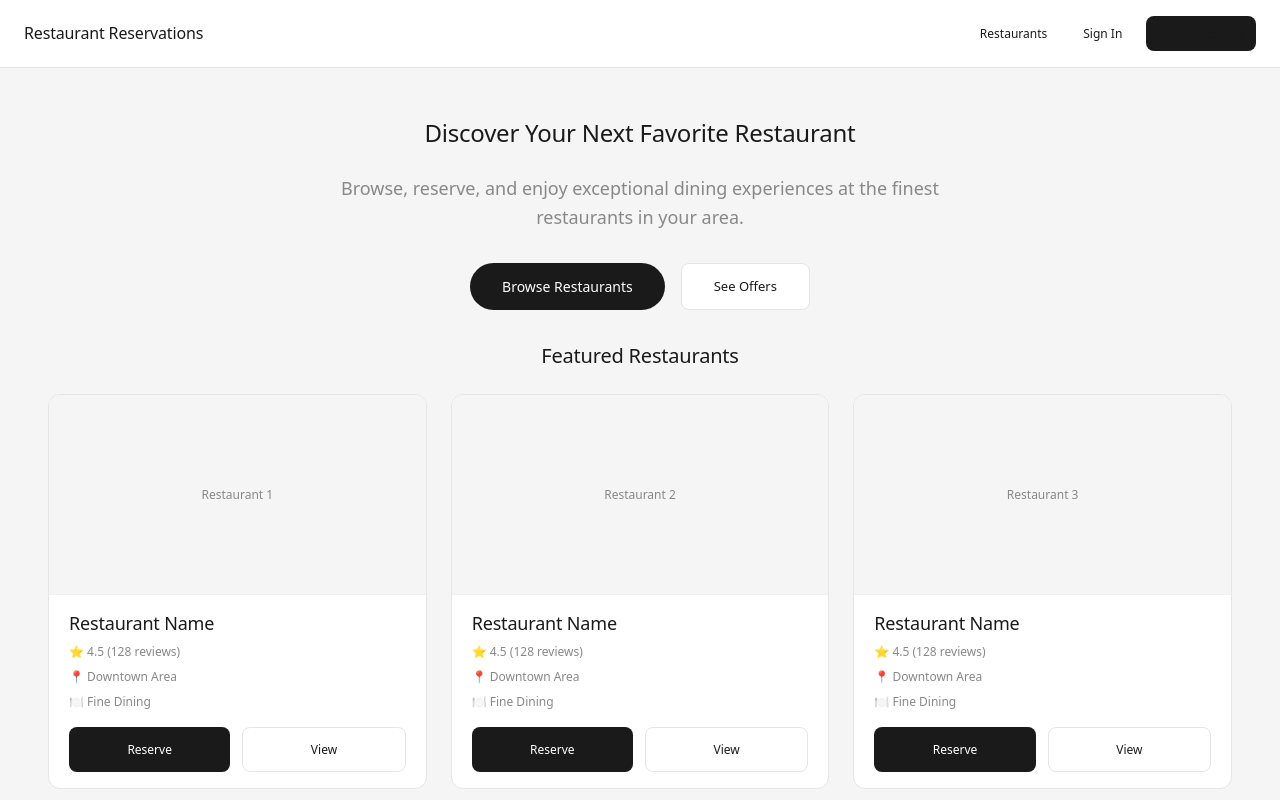
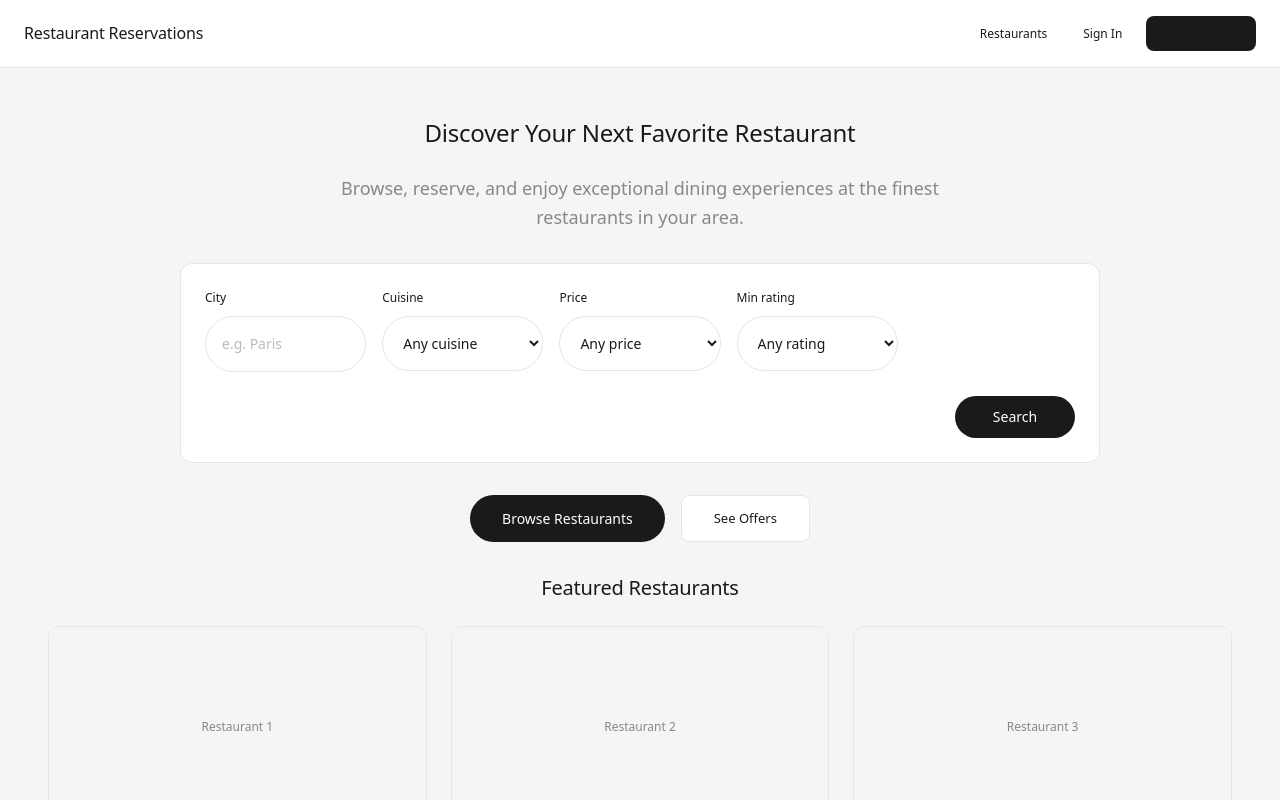
Before and after one commit to houssam-karouane/restaurant-reservation-app, an Angular app in the folder frontend/: page / in a window 1280 px wide. Shown: the top 800 px of the page. Built offline with nearby package versions, Linux system fonts and the light colour scheme.

Commit message:
ading SearchBarComponent page

```diff
--- a/frontend/src/app/components/search-bar/search-bar.html
+++ b/frontend/src/app/components/search-bar/search-bar.html
@@ -1,4 +1,4 @@
-<form class="search-bar" [formGroup]="form" (ngSubmit)="$event.preventDefault()">
+<form class="search-bar" [formGroup]="form" (ngSubmit)="onSubmit()">
   <div class="search-bar__field">
     <label for="search-city">City</label>
     <input id="search-city" type="text" formControlName="city" placeholder="e.g. Paris" />
@@ -34,4 +34,8 @@
       <option value="4.5">4.5+</option>
     </select>
   </div>
+
+  <div class="search-bar__actions">
+    <button type="submit" class="btn-primary search-bar__submit">Search</button>
+  </div>
 </form>
--- a/frontend/src/app/components/search-bar/search-bar.scss
+++ b/frontend/src/app/components/search-bar/search-bar.scss
@@ -19,3 +19,14 @@
 .search-bar__field select {
   width: 100%;
 }
+
+.search-bar__actions {
+  grid-column: 1 / -1;
+  display: flex;
+  justify-content: flex-end;
+  padding-top: t.$space-2;
+}
+
+.search-bar__submit {
+  min-width: 120px;
+}
--- a/frontend/src/app/components/search-bar/search-bar.ts
+++ b/frontend/src/app/components/search-bar/search-bar.ts
@@ -1,4 +1,13 @@
-import { ChangeDetectionStrategy, Component, inject, output, input, effect } from '@angular/core';
+import {
+  ChangeDetectionStrategy,
+  Component,
+  afterNextRender,
+  DestroyRef,
+  inject,
+  output,
+  input,
+  effect,
+} from '@angular/core';
 import { takeUntilDestroyed } from '@angular/core/rxjs-interop';
 import { CommonModule } from '@angular/common';
 import { FormBuilder, ReactiveFormsModule } from '@angular/forms';
@@ -15,6 +24,10 @@ import type { RestaurantSearchFilters } from '../../models/restaurant';
 })
 export class SearchBar {
   private readonly fb = inject(FormBuilder);
+  private readonly destroyRef = inject(DestroyRef);
+
+  /** When true, filters emit only on Search / Enter — use on the home hero. */
+  readonly submitOnly = input(false);
 
   readonly initialFilters = input<RestaurantSearchFilters>({
     city: '',
@@ -56,9 +69,21 @@ export class SearchBar {
       );
     });
 
+    afterNextRender(() => {
+      if (this.submitOnly()) {
+        return;
+      }
       this.form.valueChanges
-      .pipe(debounceTime(200), takeUntilDestroyed())
-      .subscribe(() => {
+        .pipe(debounceTime(200), takeUntilDestroyed(this.destroyRef))
+        .subscribe(() => this.emitFilters());
+    });
+  }
+
+  onSubmit(): void {
+    this.emitFilters();
+  }
+
+  private emitFilters(): void {
     const v = this.form.getRawValue();
     const priceRange = v.priceRange === '' ? null : Number(v.priceRange);
     const minRating = v.minRating === '' ? null : Number(v.minRating);
@@ -68,6 +93,5 @@ export class SearchBar {
       priceRange: Number.isFinite(priceRange) ? priceRange : null,
       minRating: Number.isFinite(minRating) ? minRating : null,
     });
-      });
   }
 }
--- a/frontend/src/app/pages/home-page/home-page.html
+++ b/frontend/src/app/pages/home-page/home-page.html
@@ -5,6 +5,15 @@
       Browse, reserve, and enjoy exceptional dining experiences at the finest restaurants in your
       area.
     </p>
+
+    <div class="hero-search">
+      <app-search-bar
+        [initialFilters]="heroSearchDefaults"
+        [submitOnly]="true"
+        (filtersChange)="onHeroSearch($event)"
+      />
+    </div>
+
     <div class="hero-actions">
       <a routerLink="/restaurants" class="btn-primary hero-cta">Browse Restaurants</a>
       <button type="button" class="btn-secondary hero-cta-secondary">See Offers</button>
--- a/frontend/src/app/pages/home-page/home-page.scss
+++ b/frontend/src/app/pages/home-page/home-page.scss
@@ -25,6 +25,13 @@
   margin: 0 auto t.$section-gap-lg;
   color: t.$color-text-secondary;
   line-height: t.$line-height-prose;
+}
+
+.hero-search {
+  width: 100%;
+  max-width: 920px;
+  margin: 0 auto t.$section-gap-lg;
+  text-align: left;
 }
 
 .hero-actions {
--- a/frontend/src/app/pages/home-page/home-page.ts
+++ b/frontend/src/app/pages/home-page/home-page.ts
@@ -1,18 +1,41 @@
-import { ChangeDetectionStrategy, Component } from '@angular/core';
+import { ChangeDetectionStrategy, Component, inject } from '@angular/core';
 import { CommonModule } from '@angular/common';
-import { RouterLink } from '@angular/router';
+import { Router, RouterLink } from '@angular/router';
+
+import { SearchBar } from '../../components/search-bar/search-bar';
+import type { RestaurantSearchFilters } from '../../models/restaurant';
 
 @Component({
   selector: 'app-home-page',
-  imports: [CommonModule, RouterLink],
+  imports: [CommonModule, RouterLink, SearchBar],
   templateUrl: './home-page.html',
   styleUrl: './home-page.scss',
   changeDetection: ChangeDetectionStrategy.OnPush,
 })
 export class HomePage {
+  private readonly router = inject(Router);
+
+  readonly heroSearchDefaults: RestaurantSearchFilters = {
+    city: '',
+    cuisine: '',
+    priceRange: null,
+    minRating: null,
+  };
+
   readonly featuredRestaurantIds: readonly number[] = [1, 2, 3, 4, 5, 6];
 
   trackByRestaurantId(_index: number, id: number): number {
     return id;
   }
+
+  onHeroSearch(filters: RestaurantSearchFilters): void {
+    void this.router.navigate(['/restaurants'], {
+      queryParams: {
+        city: filters.city || undefined,
+        cuisine: filters.cuisine || undefined,
+        price: filters.priceRange ?? undefined,
+        min_rating: filters.minRating ?? undefined,
+      },
+    });
+  }
 }
```
Also changed, not shown: 1 other file (tests, documents, lock files or other folders). Lines whose indentation alone changed are shown as unchanged.
